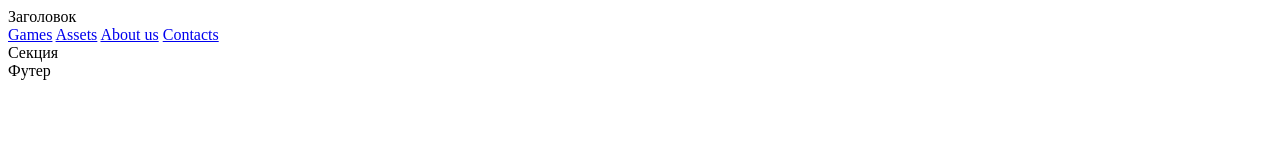
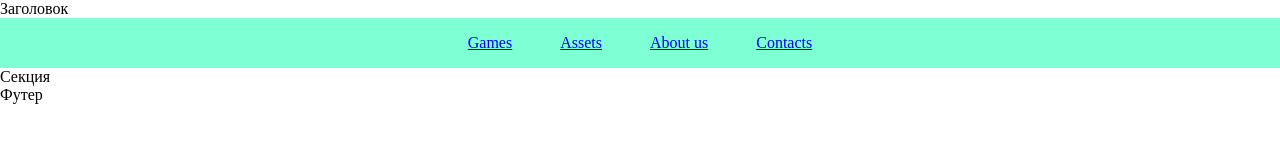
Before and after one commit to Toonas/Toonas.github.io, a plain HTML site: page index.html in a window 1280 px wide. Drawn offline with Linux system fonts and the light colour scheme.

Commit message:
added navigation style

```diff
--- a/index.html
+++ b/index.html
@@ -3,6 +3,7 @@
     <head>
         <title>Toonas Studio</title>
     </head>
+    <link rel="stylesheet" href="styles/main.css">
     <body>
         <header>
             Заголовок
--- /dev/null
+++ b/styles/main.css
@@ -0,0 +1,16 @@
+body {
+    margin: 0;
+}
+
+navigation {
+    display: flex;
+    position: sticky;
+    justify-content: center;
+    gap: 1em;
+    background-color: aquamarine;
+}
+
+navigation > * {
+    display: inline-block;
+    padding: 1em;
+}
```
